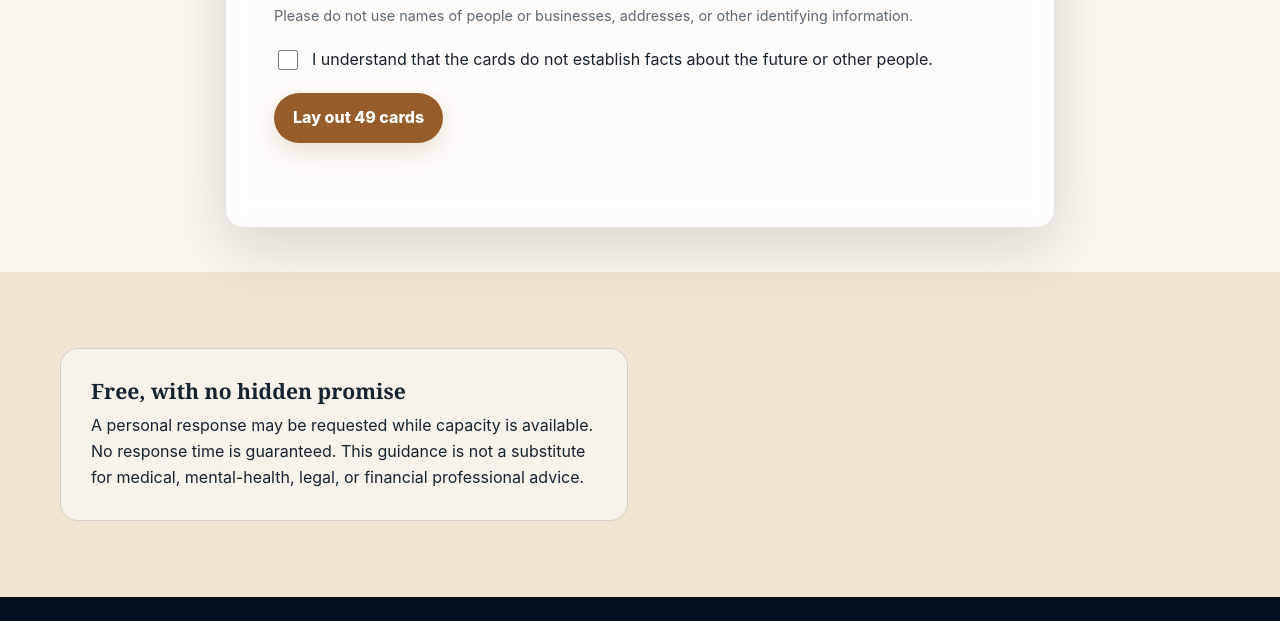
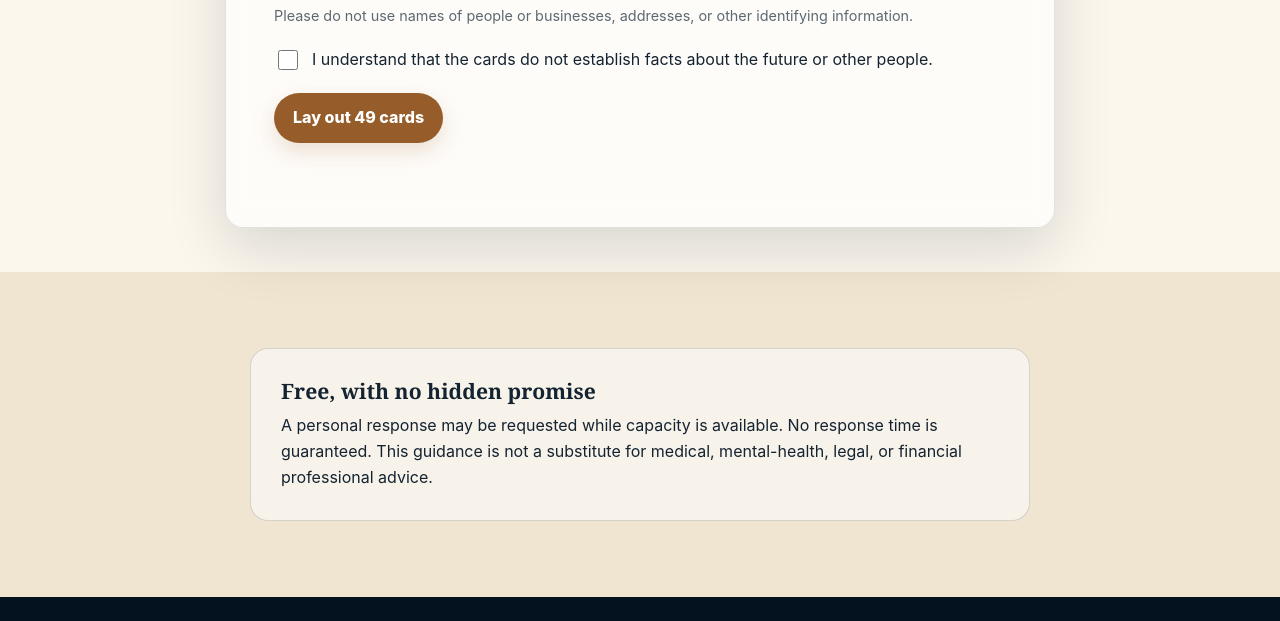
Before and after one commit to pcus8112/sinnbild49, a plain HTML site: page index.html in a window 1280 px wide. Shown: the part 1292-1913 px from the top of the page. Drawn offline with Linux system fonts and the light colour scheme.

Commit message:
Add files via upload

```diff
--- a/css/styles.css
+++ b/css/styles.css
@@ -620,8 +620,9 @@
 
 .feature-grid {
   display: grid;
-  grid-template-columns: repeat(2, minmax(0, 1fr));
+  grid-template-columns: minmax(0, 1fr);
   gap: 24px;
+  max-width: 780px;
 }
 
 .feature-card {
```
